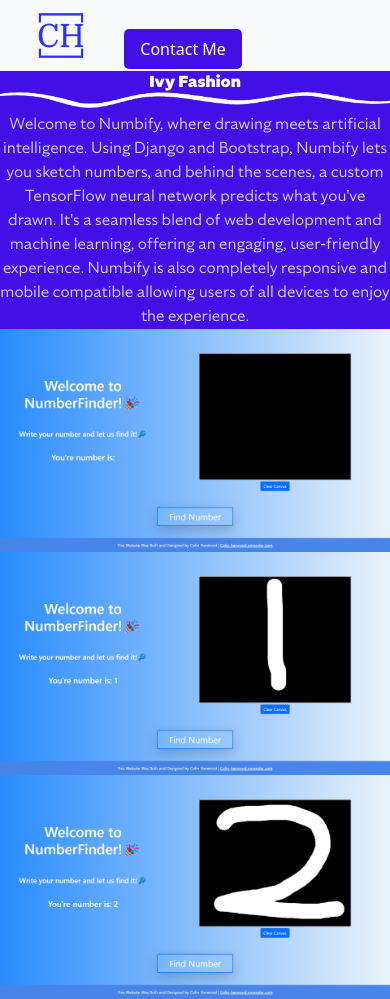
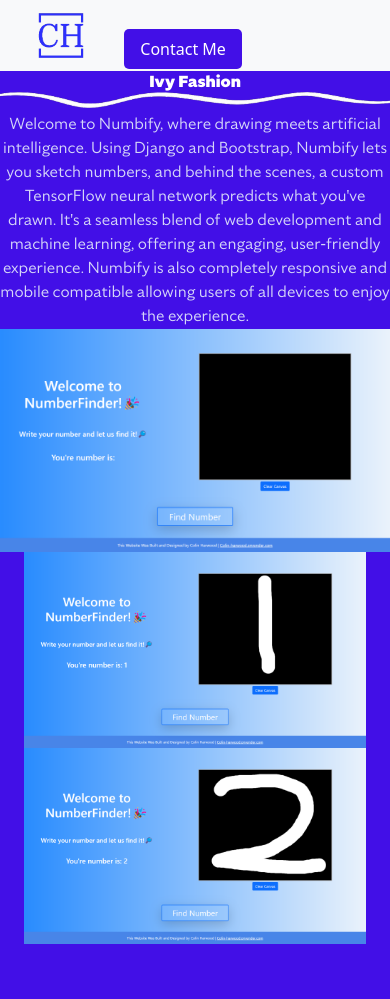
Before and after one commit to Colin-Harwood/Portfolio-Website, a React (Vite) app in the folder Portfolio-website/: page /Numbify in a window 390 px wide. After the commit the page ends 944 px from the top, so only its background shows below. Built offline with nearby package versions, Linux system fonts and the light colour scheme.

Commit message:
Fully set up and working extra page for Numbify

```diff
--- a/Portfolio-website/src/pages/Numbify.css
+++ b/Portfolio-website/src/pages/Numbify.css
@@ -1,3 +1,13 @@
+@media (max-width: 768px) {
+    #img-cont {
+        margin: 0 1.5rem 0 1.5rem !important;
+        margin-top: 0px!important;
+
+  }
+
+}
+
 #img-cont {
-    margin-top: -20px !important;
+    margin: 0 40px 0 40px;
+    margin-top: 20px;
 }
--- a/Portfolio-website/src/pages/Numbify.jsx
+++ b/Portfolio-website/src/pages/Numbify.jsx
@@ -1,5 +1,6 @@
 import React from 'react'
 import Navbar from '../components/Navbar';
+import './Numbify.css'
 
 const Numbify = () => {
   return (
@@ -23,12 +24,12 @@ const Numbify = () => {
           </div>
 
         </div>
-        <div className="flex flex-row justify-center align-center content-center items-center p-10">
-          <img src="/FireShot Capture 020 -  - 127.0.0.1.png" alt="project"  className="rounded w-11/12"/>
+        <div className="flex flex-row justify-center align-center content-center items-center p-3">
+          <img src="/FireShot Capture 020 -  - 127.0.0.1.png" alt="project"  className="rounded w-11/12 mb-3"/>
         </div>
       </div >
 
-      <div className="grid lg:grid-cols-2 grid-cols-1 gap-4 mx-12" id="img-cont">
+      <div className="grid lg:grid-cols-2 grid-cols-1 gap-4 mx-6 " id="img-cont">
 
 
 
```
